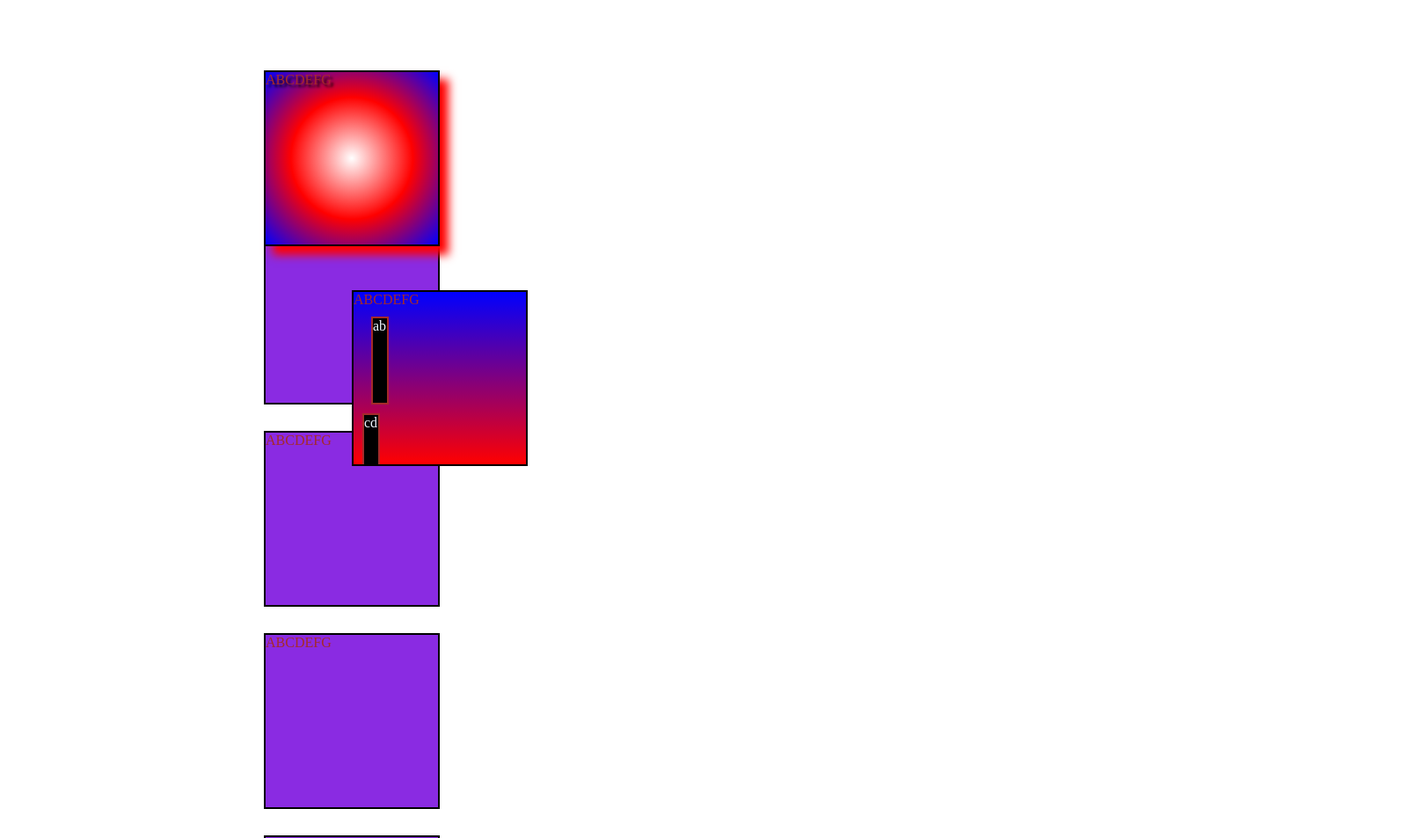
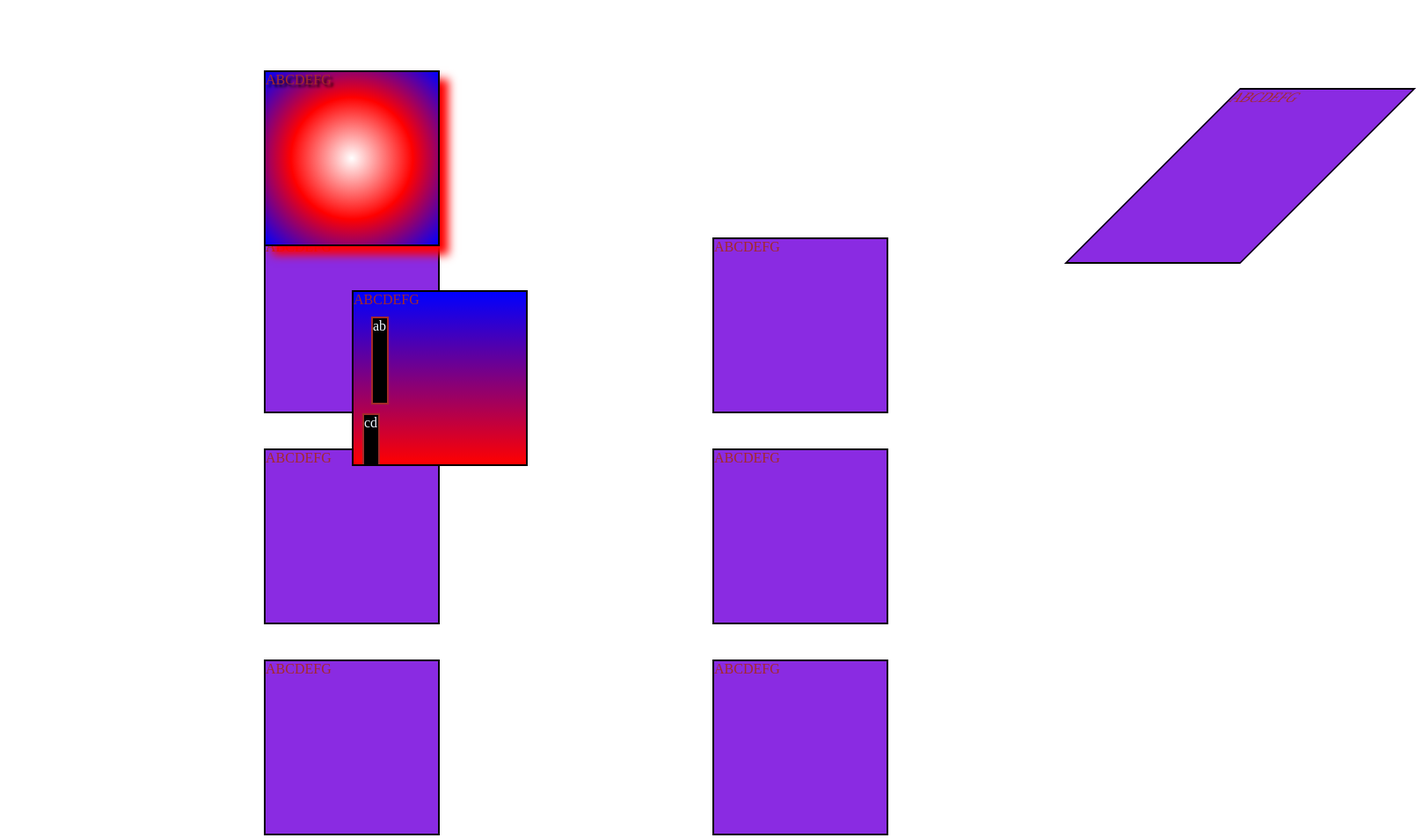
Before and after one commit to abhi98chaubey/CSSHandson, a plain HTML site: page bsics/index.html in a window 1280 px wide. Shown: the top 953 px of the page at 88% size, 1610 px wide, since content can reach past the window. Drawn offline with Linux system fonts and the light colour scheme.

Commit message:
5th commit

```diff
--- a/bsics/style.css
+++ b/bsics/style.css
@@ -2,6 +2,10 @@
     padding: 0;
     margin: 0;
     box-sizing: border-box;
+}
+body{
+    display: flex;
+    flex-wrap: wrap;
 }
 body > div{
     height: 200px;
@@ -49,4 +53,8 @@ body > div{
 }
 #three {
     background-image: conic-gradient(30deg, white 5%, red 50%, blue 45%);
+    transform: skew(-45deg);
+    position: relative;
+    top: 70px;
+    left: 500px;
   }
```
